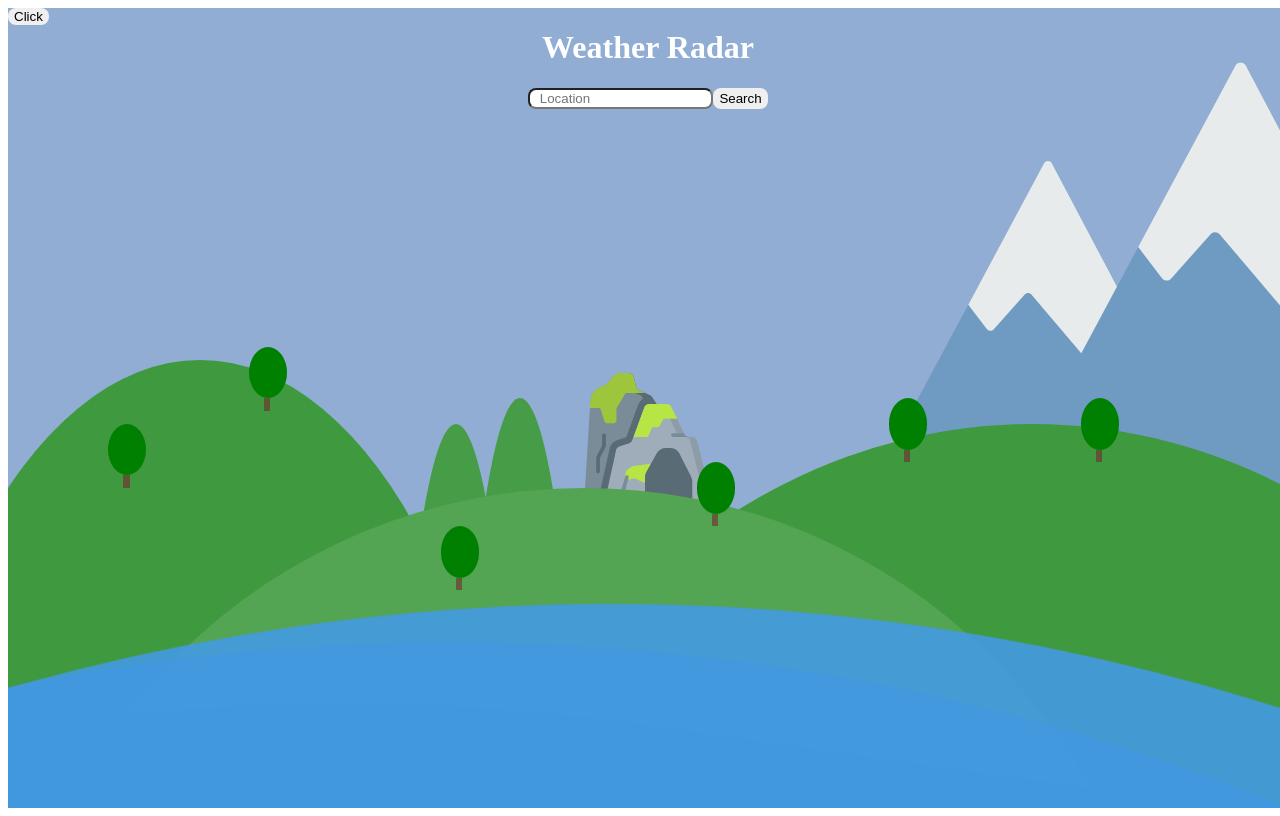
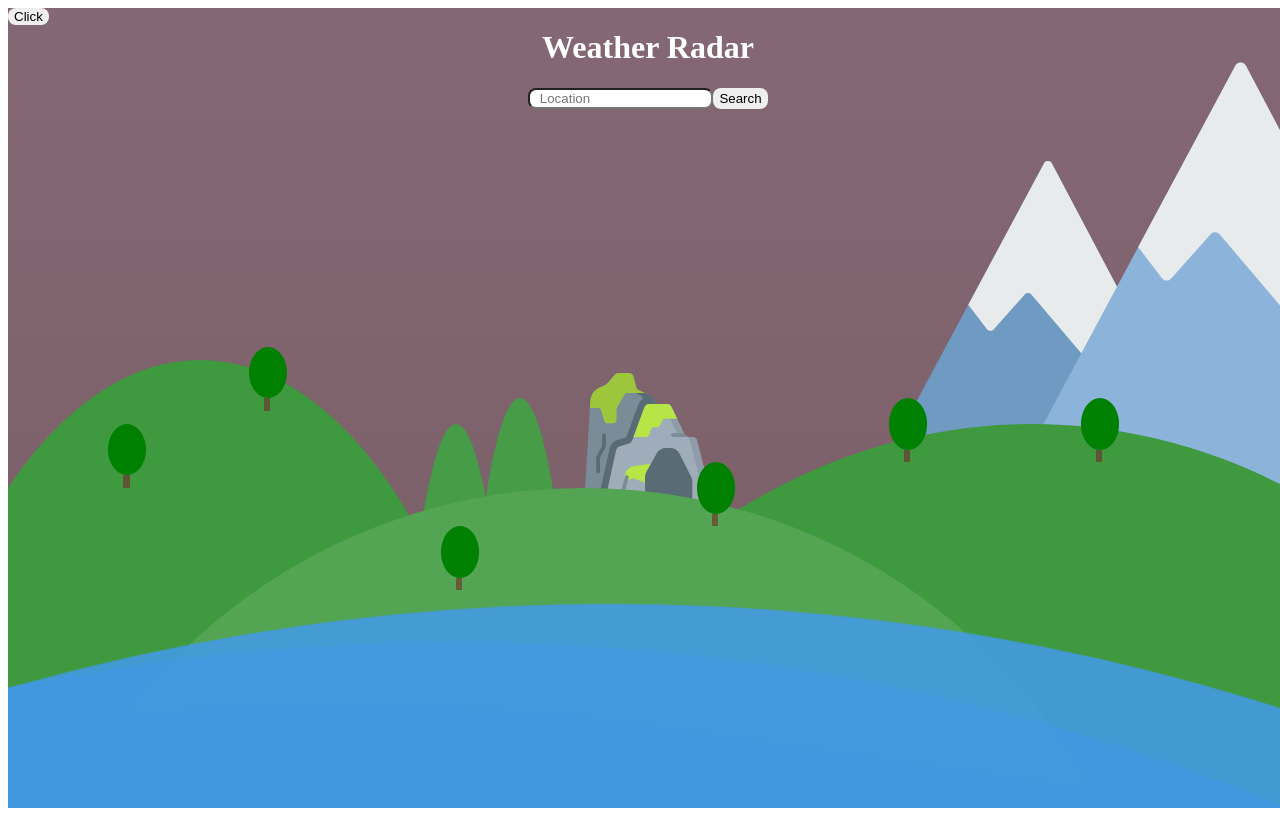
Before and after one commit to GitAarontell/Weather-Radar, a React (Create React App) app: page / in a window 1280 px wide. Both pictures are taken after a click on the button "Click". Built offline with nearby package versions, Linux system fonts and the light colour scheme.

Commit message:
background changing and sun update

```diff
--- a/src/Celestials/Moon.jsx
+++ b/src/Celestials/Moon.jsx
@@ -4,7 +4,34 @@ import './styles.css';
 function Moon(props) {
     return (
         <div className='moonContainer bothContainers'>
-            <div className={`moon ${props.time}`}></div>
+            <div className={`moon ${props.time}`}>
+                <svg width="512" height="512" viewBox="0 0 512 512" fill="none" xmlns="http://www.w3.org/2000/svg">
+                    <g id="moon 1">
+                        <g id="Group">
+                            <path id="Vector" d="M469.491 254.151C469.491 301.806 453.322 345.782 426.035 381.159C386.39 432.559 328.331 457 257.246 457C137.234 457 45 371.045 45 254.151C45 186.335 67.6358 125.968 118.566 87.2318C155.423 59.1991 201.804 42.4957 252.191 42.4957C372.203 42.4957 469.491 137.257 469.491 254.151Z" fill="#E3E0E4" />
+                            <path id="Vector_2" d="M189.088 222.427C189.088 227.629 188.006 232.584 186.049 237.091C180.177 250.612 166.605 254.647 150.584 254.647C129.224 254.647 119.292 244.72 119.292 223.914C119.292 208.37 121.4 193.538 135.196 187.782C139.867 185.834 145.01 184.756 150.411 184.756C171.772 184.756 189.088 201.622 189.088 222.427V222.427Z" fill="#D4CFD5" />
+                            <path id="Vector_3" d="M285.27 380.549C285.27 389.16 282.304 397.096 277.312 403.441C270.244 412.427 259.113 411.608 246.593 411.608C225.233 411.608 207.917 401.354 207.917 380.548C207.917 359.743 225.233 342.877 246.593 342.877C267.954 342.877 285.27 359.744 285.27 380.549Z" fill="#D4CFD5" />
+                            <path id="Vector_4" d="M277.31 403.44C270.247 412.431 259.112 418.221 246.593 418.221C225.23 418.221 207.917 401.358 207.917 380.549C207.917 380.311 207.917 380.074 207.927 379.836C229.128 391.306 252.507 399.425 277.31 403.44Z" fill="#C5BEC6" />
+                            <path id="Vector_5" d="M376.871 171.372C376.871 175.759 375.599 179.856 373.396 183.334C369.273 189.839 362.548 192.582 354.123 192.582C341.194 192.582 332.38 184.174 332.38 171.581C332.38 162.468 335.541 154.395 343.473 150.745C346.503 149.351 349.889 148.571 353.462 148.571C366.391 148.571 376.871 158.779 376.871 171.372Z" fill="#D4CFD5" />
+                            <path id="Vector_6" d="M394.174 345.852C394.174 348.861 393.576 351.733 392.489 354.364C389.026 362.741 380.604 364.361 370.765 364.361C357.836 364.361 354.123 358.653 354.123 346.061C354.123 335.042 355.38 325.641 366.047 323.514C367.571 323.211 369.148 323.051 370.765 323.051C383.694 323.05 394.174 333.258 394.174 345.852V345.852Z" fill="#D4CFD5" />
+                            <path id="Vector_7" d="M185.983 237.248C180.08 250.681 166.37 260.099 150.411 260.099C129.048 260.099 111.735 243.236 111.735 222.427C111.735 206.883 121.404 193.529 135.195 187.779C133.2 192.33 132.091 197.336 132.091 202.6C132.091 223.409 149.404 240.272 170.767 240.272C176.172 240.272 181.312 239.191 185.983 237.248Z" fill="#C5BEC6" />
+                            <path id="Vector_8" d="M375.172 179.878C371.721 188.255 363.304 194.174 353.462 194.174C340.536 194.174 330.053 183.963 330.053 171.372C330.053 160.249 338.236 150.98 349.055 148.988C347.956 151.615 347.355 154.49 347.355 157.493C347.355 170.084 357.839 180.295 370.765 180.295C372.271 180.295 373.747 180.156 375.172 179.878V179.878Z" fill="#C5BEC6" />
+                            <path id="Vector_9" d="M392.474 354.358C389.024 362.735 380.607 368.653 370.765 368.653C357.839 368.653 347.355 358.442 347.355 345.852C347.355 334.729 355.538 325.459 366.358 323.467C365.258 326.094 364.658 328.969 364.658 331.973C364.658 344.563 375.141 354.774 388.067 354.774C389.574 354.774 391.049 354.635 392.474 354.358Z" fill="#C5BEC6" />
+                            <path id="Vector_10" d="M260.842 124.779C269.555 124.779 276.618 117.899 276.618 109.412C276.618 100.926 269.555 94.0464 260.842 94.0464C252.13 94.0464 245.067 100.926 245.067 109.412C245.067 117.899 252.13 124.779 260.842 124.779Z" fill="#D4CFD5" />
+                            <path id="Vector_11" d="M250.156 258.612C259.993 258.612 267.967 250.845 267.967 241.263C267.967 231.682 259.993 223.914 250.156 223.914C240.319 223.914 232.344 231.682 232.344 241.263C232.344 250.845 240.319 258.612 250.156 258.612Z" fill="#D4CFD5" />
+                            <path id="Vector_12" d="M87.3078 310.163C95.4585 310.163 102.066 303.727 102.066 295.788C102.066 287.849 95.4585 281.413 87.3078 281.413C79.1572 281.413 72.5498 287.849 72.5498 295.788C72.5498 303.727 79.1572 310.163 87.3078 310.163Z" fill="#C5BEC6" />
+                            <path id="Vector_13" d="M398.754 283.396C406.905 283.396 413.512 276.96 413.512 269.021C413.512 261.082 406.905 254.647 398.754 254.647C390.603 254.647 383.996 261.082 383.996 269.021C383.996 276.96 390.603 283.396 398.754 283.396Z" fill="#D4CFD5" />
+                            <path id="Vector_14" d="M158.045 155.838C162.165 155.838 165.505 152.584 165.505 148.571C165.505 144.558 162.165 141.304 158.045 141.304C153.925 141.304 150.584 144.558 150.584 148.571C150.584 152.584 153.925 155.838 158.045 155.838Z" fill="#D4CFD5" />
+                            <path id="Vector_15" d="M146.849 356.092C150.969 356.092 154.31 352.839 154.31 348.826C154.31 344.813 150.969 341.559 146.849 341.559C142.729 341.559 139.389 344.813 139.389 348.826C139.389 352.839 142.729 356.092 146.849 356.092Z" fill="#C5BEC6" />
+                            <g id="Group_2">
+                                <path id="Vector_16" d="M343.284 403.678C347.404 403.678 350.745 400.424 350.745 396.411C350.745 392.398 347.404 389.144 343.284 389.144C339.164 389.144 335.824 392.398 335.824 396.411C335.824 400.424 339.164 403.678 343.284 403.678Z" fill="#D4CFD5" />
+                                <path id="Vector_17" d="M428.779 224.242C432.899 224.242 436.24 220.988 436.24 216.975C436.24 212.962 432.899 209.708 428.779 209.708C424.659 209.708 421.319 212.962 421.319 216.975C421.319 220.988 424.659 224.242 428.779 224.242Z" fill="#D4CFD5" />
+                                <path id="Vector_18" d="M322.928 114.201C327.048 114.201 330.389 110.947 330.389 106.934C330.389 102.921 327.048 99.6674 322.928 99.6674C318.808 99.6674 315.468 102.921 315.468 106.934C315.468 110.947 318.808 114.201 322.928 114.201Z" fill="#D4CFD5" />
+                            </g>
+                        </g>
+                    </g>
+                </svg>
+            </div>
         </div>
     );
 }
--- a/src/Celestials/styles.css
+++ b/src/Celestials/styles.css
@@ -12,8 +12,10 @@
     height: 100px;
     width: 100px;
     border-radius: 50%;
-    background-color: yellow;
+    background-color: rgb(255, 252, 235);
     position: relative;
+    box-shadow: 0px 0px 40px 15px white;
+    opacity: 0.9;
 }
 
 .moonContainer{
@@ -24,11 +26,13 @@
 .moon{
     height: 100px;
     width: 100px;
-    border-radius: 50%;
-    background-color: rgb(145, 173, 211);
-    box-shadow: 20px 18px 0 0 rgb(202, 226, 236);
     position: relative;
     visibility: hidden;
+}
+
+.moon svg{
+    height: 100px;
+    width: 100px;
 }
 
 .nightFromDay{
--- a/src/Clouds/styles.css
+++ b/src/Clouds/styles.css
@@ -2,6 +2,7 @@
     height: 80px;
     width: 80px;
     position: relative;
+    z-index: 2;
 }
 
 .allStructures{
--- a/src/Form/Form.jsx
+++ b/src/Form/Form.jsx
@@ -28,6 +28,7 @@ class Form extends React.Component {
             applicationStart: false,
             location: '',
             searchBar: null,
+            background: '',
             check: false
         };
     }
@@ -36,15 +37,16 @@ class Form extends React.Component {
     //Font needs to be some sort of nature font, also hover states please
 
     timeOfDay(currentTime, sunrise, sunset) {
+
         try {
             if (currentTime > sunrise && currentTime < sunset) {
                 if (this.state.timeSun !== '' || this.state.timeSun === 'dayFromNight') {
-                    this.setState({ timeSun: 'dayFromNight', timeMoon: 'nightFromDay' });
+                    this.setState({ timeSun: 'dayFromNight', timeMoon: 'nightFromDay',background: 'dayBackground' });
                 }
                 console.log('day');
             } else {
                 if (this.state.timeMoon === '' || this.state.timeMoon === 'nightFromDay') {
-                    this.setState({ timeSun: 'nightFromDay', timeMoon: 'dayFromNight' });
+                    this.setState({ timeSun: 'nightFromDay', timeMoon: 'dayFromNight', background: 'nightBackground'});
                 }
                 console.log('night');
             }
@@ -86,7 +88,7 @@ class Form extends React.Component {
 
         if (data.cod === 200) {
             console.log(data.weather.description);
-            await this.setState({
+            this.setState({
                 temp: data.main.temp,
                 weather: this.capitalizeFirstLetters(data.weather[0].description)
             });
@@ -98,7 +100,7 @@ class Form extends React.Component {
 
         let currentTime = new Date().valueOf() / 1000;
         let sunrise = data.sys.sunrise;
-        let sunset = data.sys.sunSet;
+        let sunset = data.sys.sunset;
 
         this.timeOfDay(currentTime, sunrise, sunset);
 
@@ -108,16 +110,16 @@ class Form extends React.Component {
     handleClickTwo() {
 
         if (this.state.check === false) {
-            this.setState({ timeSun: 'nightFromDay', timeMoon: 'dayFromNight', check: true });
+            this.setState({ timeSun: 'nightFromDay', timeMoon: 'dayFromNight', check: true, background: 'nightBackground'});
         } else {
-            this.setState({ timeSun: 'dayFromNight', timeMoon: 'nightFromDay', check: false });
+            this.setState({ timeSun: 'dayFromNight', timeMoon: 'nightFromDay', check: false, background: 'dayBackground' });
         }
 
     }
     render() {
 
         return (
-            <div className='container-a'>
+            <div className={`container-a ${this.state.background}`}>
                 <div className='Title'>
                     <h1>Weather Radar</h1>
                 </div>
--- a/src/Form/styles.css
+++ b/src/Form/styles.css
@@ -6,11 +6,31 @@
 }
 
 .container-a{
-    background-color: rgb(145, 173, 211);
+    background-position: 50% 0%;
+    background-size: 300% 1000%;
+    background-image: linear-gradient(to bottom, #91add3, #9587a6, #856875, #654f4d, #413932);
     overflow: hidden;
     height: 100vh;
     width: 100vw;
     position: relative;
+}
+
+.nightBackground{
+    animation: toNight 5s linear forwards;
+}
+
+.dayBackground{
+    animation: toDay 5s linear forwards;
+}
+
+@keyframes toNight {
+    from{background-position: 50% 0%;}
+    to{background-position: 50% 100%;}
+}
+
+@keyframes toDay {
+    from{background-position: 50% 100%;}
+    to{background-position: 50% 0%;}
 }
 
 .results{
--- a/src/LandMass/Land.jsx
+++ b/src/LandMass/Land.jsx
@@ -95,7 +95,7 @@ function Land() {
             <svg className='mountainTwo' width="512" height="512" viewBox="0 0 512 512" fill="none" xmlns="http://www.w3.org/2000/svg">
                 <g id="mountains 1" clipPath="url(#clip0)">
                     <g id="MountainBottom">
-                        <path id="Vector" d="M511.392 439.118L315.353 68.039C313.413 64.367 308.16 64.352 306.199 68.012L107.402 439.091C105.552 442.545 108.054 446.724 111.972 446.724H506.808C510.713 446.724 513.217 442.57 511.392 439.118Z" fill="#6F9AC2" />
+                        <path id="Vector" d="M511.392 439.118L315.353 68.039C313.413 64.367 308.16 64.352 306.199 68.012L107.402 439.091C105.552 442.545 108.054 446.724 111.972 446.724H506.808C510.713 446.724 513.217 442.57 511.392 439.118Z" fill="#8cb3d9" />
                     </g>
                     <g id="MountainTop">
                         <path id="Vector_2" d="M409.716 246.667L366.885 297.03C364.796 299.412 361.078 299.38 359.031 296.963L292.111 217.96C290.076 215.558 286.387 215.509 284.289 217.856L248.891 257.468C246.721 259.896 242.877 259.746 240.902 257.157L219.739 229.402L306.2 68.016C308.161 64.356 313.415 64.371 315.355 68.043L409.716 246.667Z" fill="#E7EBEC" />
--- a/src/LandMass/styles.css
+++ b/src/LandMass/styles.css
@@ -22,16 +22,7 @@
     height: 90vw;
     width: 90vw;
     background-color: rgb(83, 165, 83);
-    z-index: 2;
-}
-
-.hillSix{
-    right: -30%;
-    height: 120vw;
-    width: 100vw;
-    bottom: -15%;
-    background-color: rgb(63, 153, 63);
-    z-index: 1;
+    z-index: 5;
 }
 
 .hillFour{
@@ -48,6 +39,16 @@
     background-color: rgb(71, 156, 71);
     left: 35%;
     bottom: 7%;
+}
+
+
+.hillSix{
+    right: -30%;
+    height: 120vw;
+    width: 100vw;
+    bottom: -15%;
+    background-color: rgb(63, 153, 63);
+    z-index: 4;
 }
 
 .allTrees{
@@ -98,6 +99,7 @@
     left: 60%;
     height: 35vw;
     width: 35vw;
+    z-index: 1;
 }
 
 .mountainTwo{
@@ -106,4 +108,5 @@
     left: 69%;
     height: 45vw;
     width: 45vw;
+    z-index: 3;
 }
--- a/src/Trees/styles.css
+++ b/src/Trees/styles.css
@@ -3,6 +3,7 @@
     height: 10vw;
     width: 10vw;
     position: absolute;
+    z-index: 6;
 }
 
 .leaves{
@@ -13,7 +14,7 @@
     bottom: 80%;
     background: green;
     border-radius: 50%;
-    z-index: 1;
+    z-index: 6;
 }
 
 .trunk{
@@ -22,4 +23,5 @@
     width: .5vw;
     top: 20%;
     background-color: rgba(114, 46, 46, 0.63);
+    z-index: 6;
 }
--- a/src/Waves/styles.css
+++ b/src/Waves/styles.css
@@ -6,14 +6,15 @@
 }
 
 .allBalls{
-    --variable-width: 6900px;
+    --variable-static-width: 6900px;
     --variable-responsive-width: 400vw;
+
     height: 6900px;
     width: 6900px;
     border-radius: 43%;
     position: absolute;
     left: 50%;
-    margin-left: calc(var(--variable-width) / -2);
+    margin-left: calc(var(--variable-static-width) / -2);
     top: 79vh;
     opacity: 0.90;
 }
```
Also changed, not shown: src/House/House.jsx (deleted, +0 -13 lines), src/House/styles.css (deleted, +0 -27 lines), src/SVG/FigmaMoon.svg (added).
